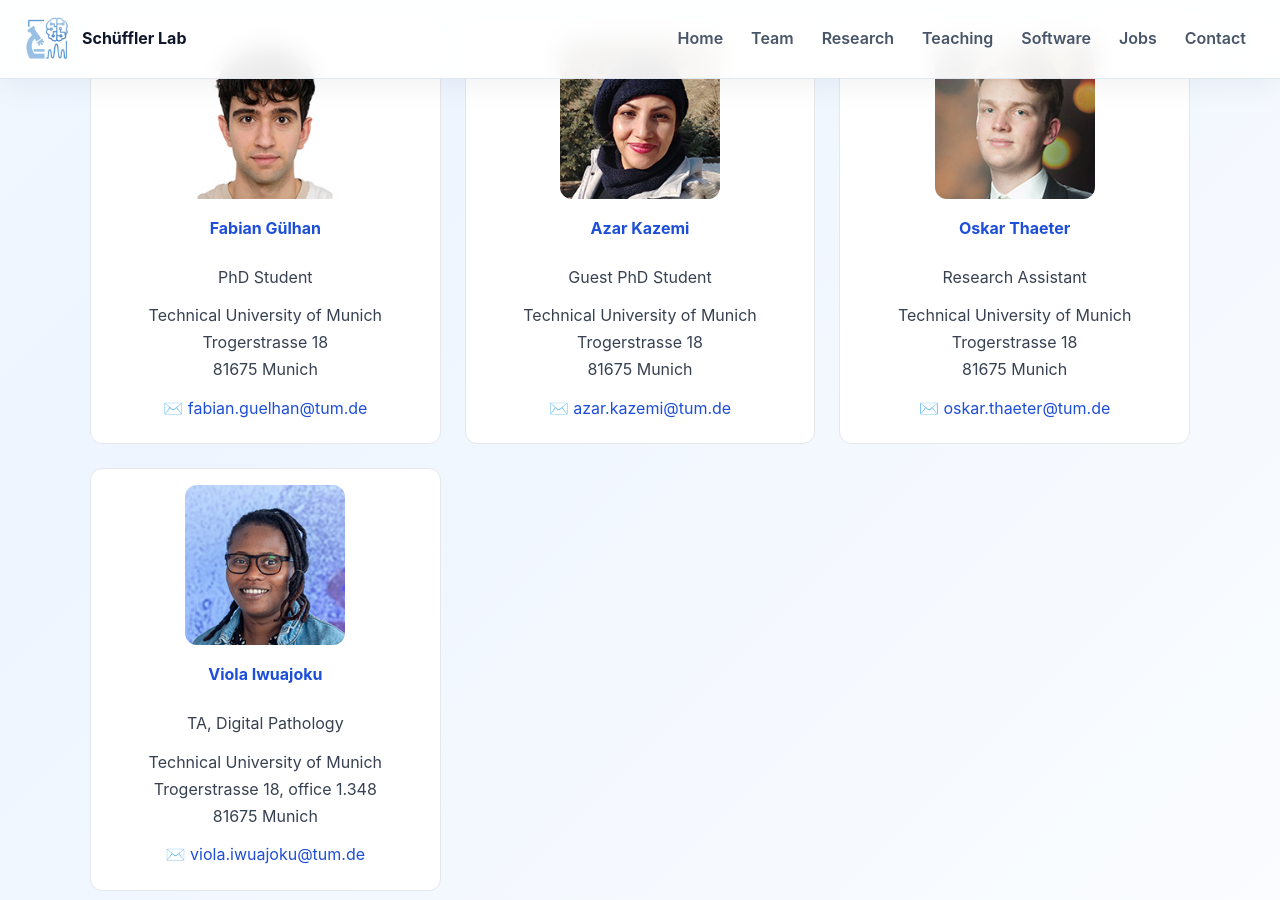
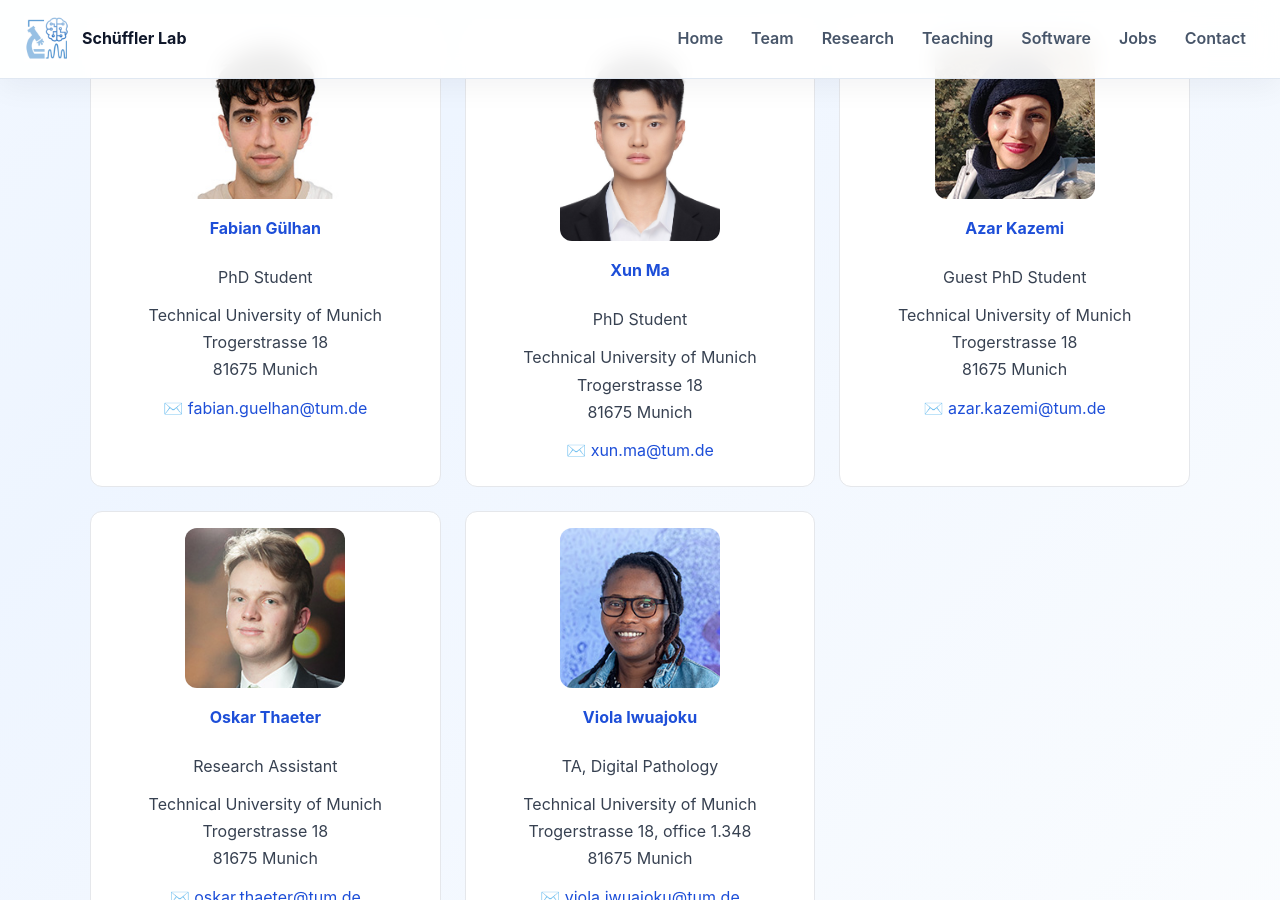
Before and after one commit to schuefflerlab/schuefflerlab.github.io, a Jekyll site: the page built from team.md, in a window 1280 px wide and 900 px high, scrolled down 1153 px. Built offline with Jekyll 4.4.1, drawn with Linux system fonts in a browser that asks for light colours.

Commit message:
Add Xun Ma to team members list
Added Xun Ma's information to the team page.

```diff
--- a/team.md
+++ b/team.md
@@ -106,6 +106,14 @@ permalink: /team/
 </div>
 
 <div class="team-member">
+  <img src="{{ '/assets/images/members/xm.jpg' | relative_url }}" alt="Xun Ma">
+  <h4><a href="{{ '/members/xm/' | relative_url }}">Xun Ma</a></h4>
+  <p>PhD Student</p>
+  <p>Technical University of Munich<br />Trogerstrasse 18<br />81675 Munich</p>
+  <p>✉️ <a href="mailto:xun.ma@tum.de">xun.ma@tum.de</a></p>
+</div>
+
+<div class="team-member">
   <img src="{{ '/assets/images/members/ak.jpg' | relative_url }}" alt="Azar Kazemi">
   <h4><a href="{{ '/members/ak/' | relative_url }}">Azar Kazemi</a></h4>
   <p>Guest PhD Student</p>
```
